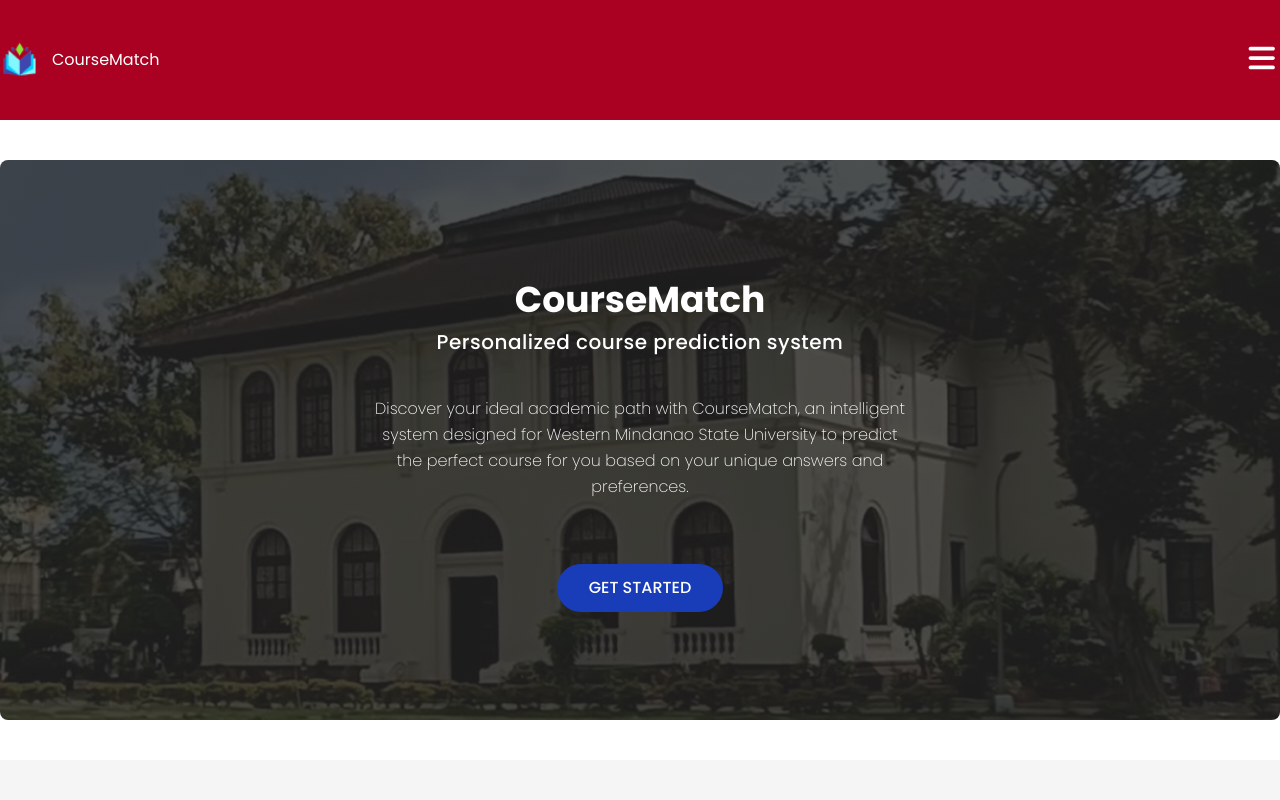
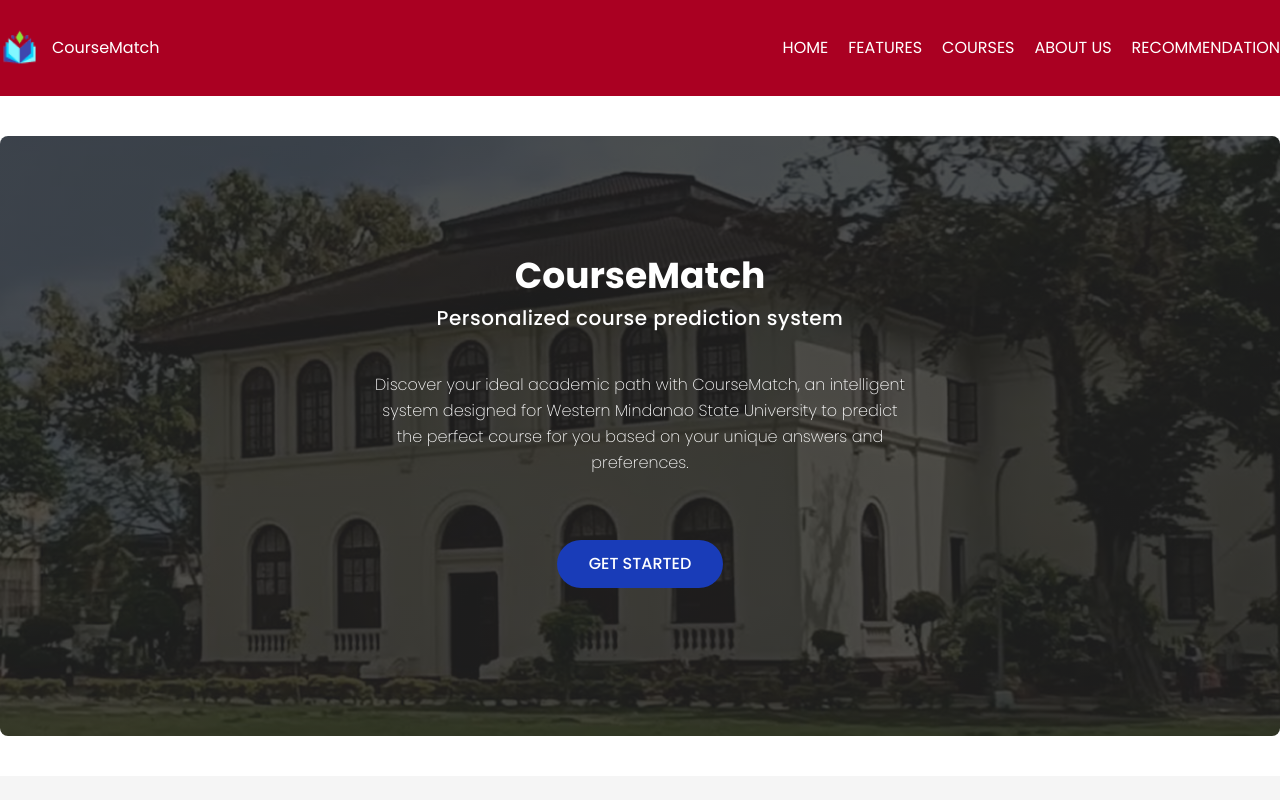
Before and after one commit to wilhelmusolejr/coursematch, a React (Vite) app in the folder client/: page / in a window 1280 px wide. Shown: the top 800 px of the page. Built offline with nearby package versions, Linux system fonts and the light colour scheme.

Commit message:
refactor: use navigatorlink component in nav element

```diff
--- a/client/src/App.jsx
+++ b/client/src/App.jsx
@@ -5,6 +5,7 @@ import "./App.css";
 import FeatureCard from "./components/FeatureCard";
 import SectionHeading from "./components/SectionHeading";
 import CourseImageCard from "./components/CourseImageCard";
+import NavigatorLink from "./components/NavigatorLink";
 
 function App() {
   return (
@@ -12,7 +13,7 @@ function App() {
       {/* HEADER */}
       <div className="text-white">
         {/* Navigator */}
-        <nav className="bg-red-primary h-[15vh] flex justify-center items-center">
+        <nav className="bg-red-primary h-[12vh] flex justify-center items-center">
           <div className="flex justify-between items-center container xl:px-0 px-10">
             {/* logo */}
             <div className="flex items-center gap-3 ">
@@ -21,15 +22,25 @@ function App() {
               <h2>CourseMatch</h2>
             </div>
 
+            <div className="hidden md:block">
+              <ul className="flex gap-5 uppercase lg:flex ">
+                <NavigatorLink link_path="Home" />
+                <NavigatorLink link_path="Features" />
+                <NavigatorLink link_path="Courses" />
+                <NavigatorLink link_path="About us" />
+                <NavigatorLink link_path="Recommendation" />
+              </ul>
+            </div>
+
             {/* hamburger */}
-            <div className="">
+            <div className="md:hidden">
               <FontAwesomeIcon icon={faBars} className=" text-3xl" />
             </div>
           </div>
         </nav>
 
         {/* Content */}
-        <div className="container mx-auto flex justify-center items-center w-full xl:px-0 px-10 h-[80vh] py-10">
+        <div className="container mx-auto flex justify-center items-center w-full xl:px-0 px-10 h-[85vh] py-10">
           <div className="w-full h-full px-5 lg:px-0 header-background py-20 md:pt-30 rounded-lg md:text-center">
             {/* 1 */}
             <div className="flex  flex-col gap-2 mb-10 ">
```
